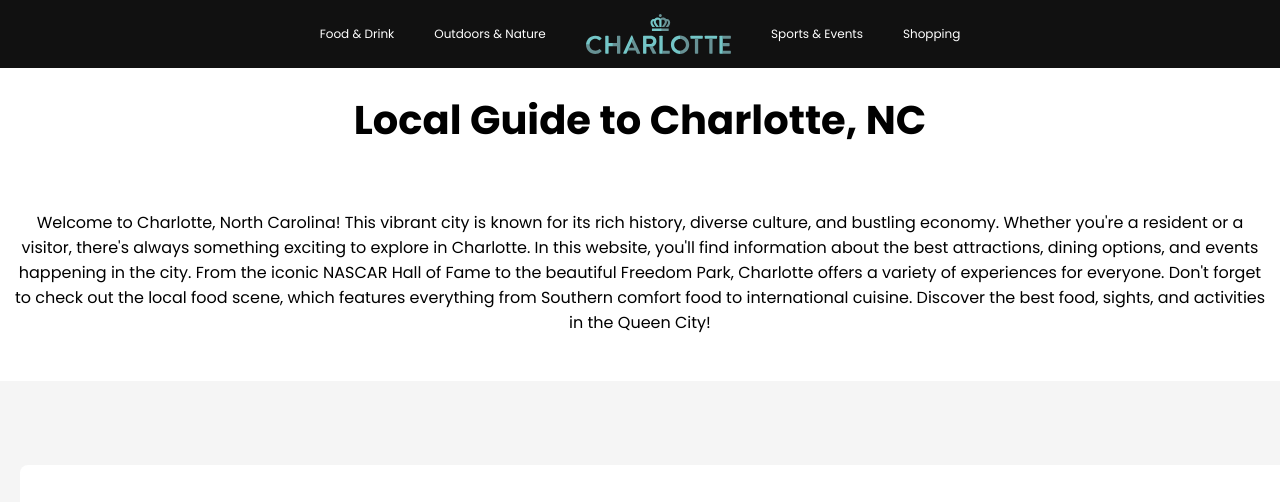
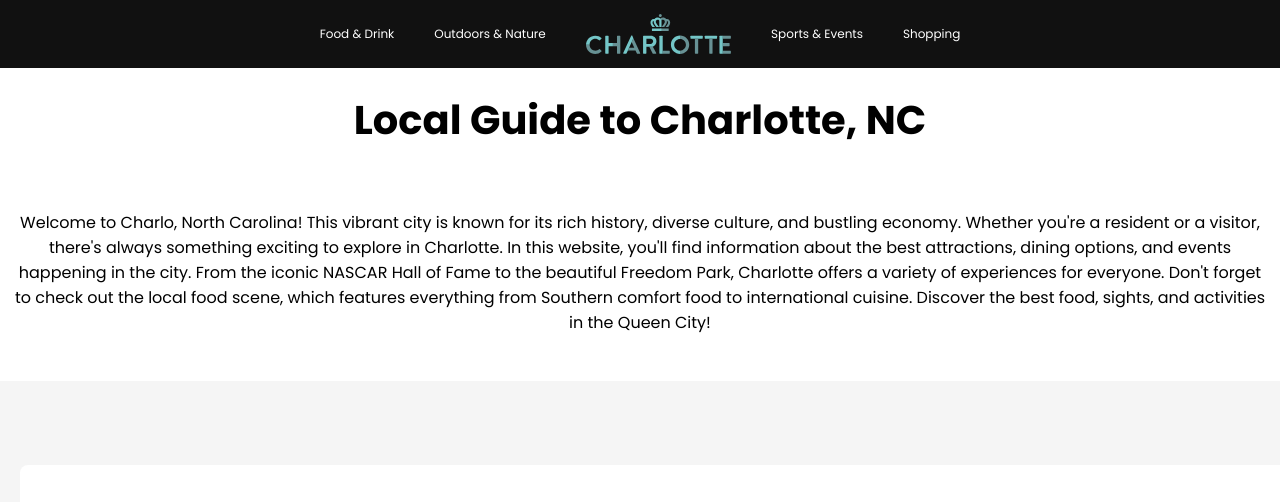
Before and after one commit to PGarg111/project-2, a plain HTML site: page index.html in a window 1280 px wide. Shown: the top 502 px of the page. Drawn offline with Linux system fonts and the light colour scheme.

Commit message:
Update index.html

```diff
--- a/index.html
+++ b/index.html
@@ -15,7 +15,7 @@
     <header>
         <h1>Local Guide to Charlotte, NC</h1>
         <p>
-            Welcome to Charlotte, North Carolina! This vibrant city is known for its rich history, diverse culture, and
+            Welcome to Charlo, North Carolina! This vibrant city is known for its rich history, diverse culture, and
             bustling economy.
             Whether you're a resident or a visitor, there's always something exciting to explore in Charlotte.
             In this website, you'll find information about the best attractions, dining options, and events happening in
```
